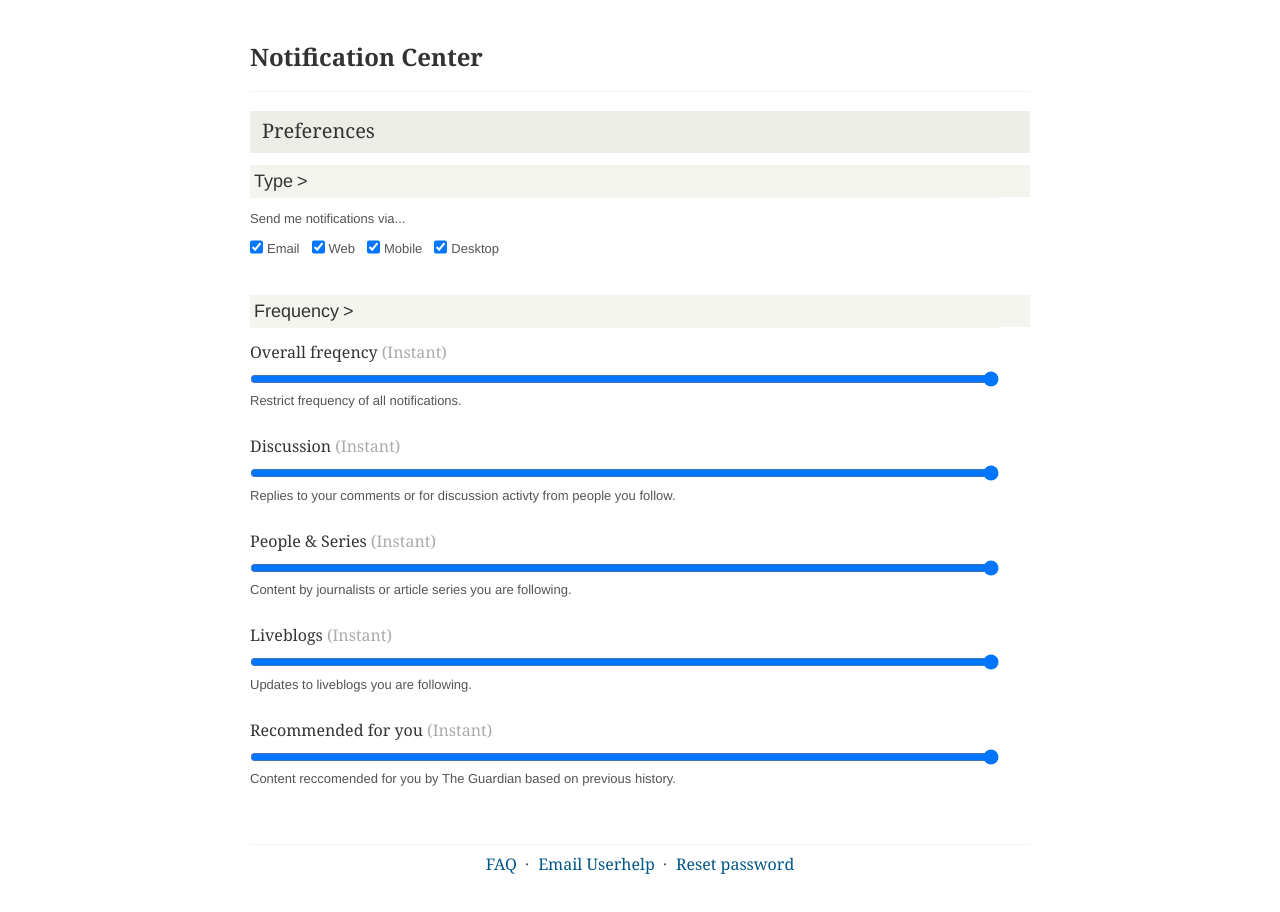
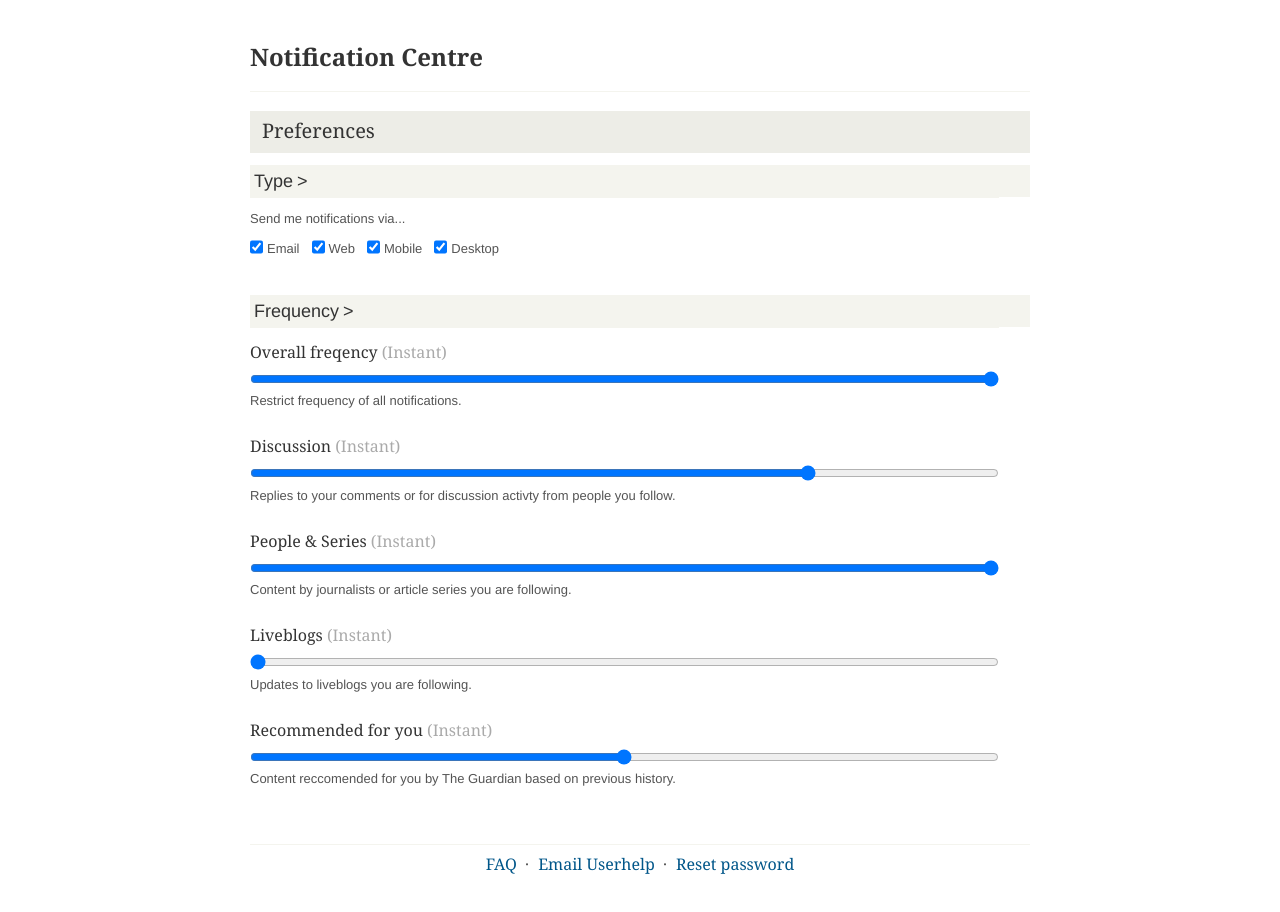
Before and after one commit to chrisfinch/guardian-notifications-proto-pages, a plain HTML site: page notifications-preferences/index.html in a window 1280 px wide. Shown: the part 104-1016 px from the top of the page. Drawn offline with nearby package versions, Linux system fonts and the light colour scheme; a web font is replaced by a local one.

Commit message:
spelling

```diff
--- a/notifications-preferences/index.html
+++ b/notifications-preferences/index.html
@@ -511,7 +511,7 @@
 
  		<div class="identity-wrapper notifications-center">
 
- 			<h1 class="identity-title">Notification Center</h1>
+ 			<h1 class="identity-title">Notification Centre</h1>
 
 			<div class="notifications-center__wrapper identity-section u-cf">
 
@@ -557,7 +557,7 @@
 
 							<li class="form-field form-field-frequency js-frequency-field">
 								<label class="label" for="discussion-frequency">Discussion <span class="form-field-frequency__indicator js-frequency-indicator">Instant</span></label>
-								<input class="form-field-frequency__input js-frequency-input" type="range" min="0" max="4" step="1" value="4">
+								<input class="form-field-frequency__input js-frequency-input" type="range" min="0" max="4" step="1" value="3">
 								<p class="form__note form-field-frequency__explanation">Replies to your comments or for discussion activty from people you follow.</p>
 							</li>
 							<li class="form-field form-field-frequency js-frequency-field">
@@ -567,12 +567,12 @@
 							</li>
 							<li class="form-field form-field-frequency js-frequency-field">
 								<label class="label" for="discussion-frequency">Liveblogs <span class="form-field-frequency__indicator js-frequency-indicator">Instant</span></label>
-								<input class="form-field-frequency__input js-frequency-input" type="range" min="0" max="4" step="1" value="4">
+								<input class="form-field-frequency__input js-frequency-input" type="range" min="0" max="4" step="1" value="0">
 								<p class="form__note form-field-frequency__explanation">Updates to liveblogs you are following.</p>
 							</li>
 							<li class="form-field form-field-frequency js-frequency-field">
 								<label class="label" for="discussion-frequency">Recommended for you <span class="form-field-frequency__indicator js-frequency-indicator">Instant</span></label>
-								<input class="form-field-frequency__input js-frequency-input" type="range" min="0" max="4" step="1" value="4">
+								<input class="form-field-frequency__input js-frequency-input" type="range" min="0" max="4" step="1" value="2">
 								<p class="form__note form-field-frequency__explanation">Content reccomended for you by The Guardian based on previous history.</p>
 							</li>
 						</ul>
```
